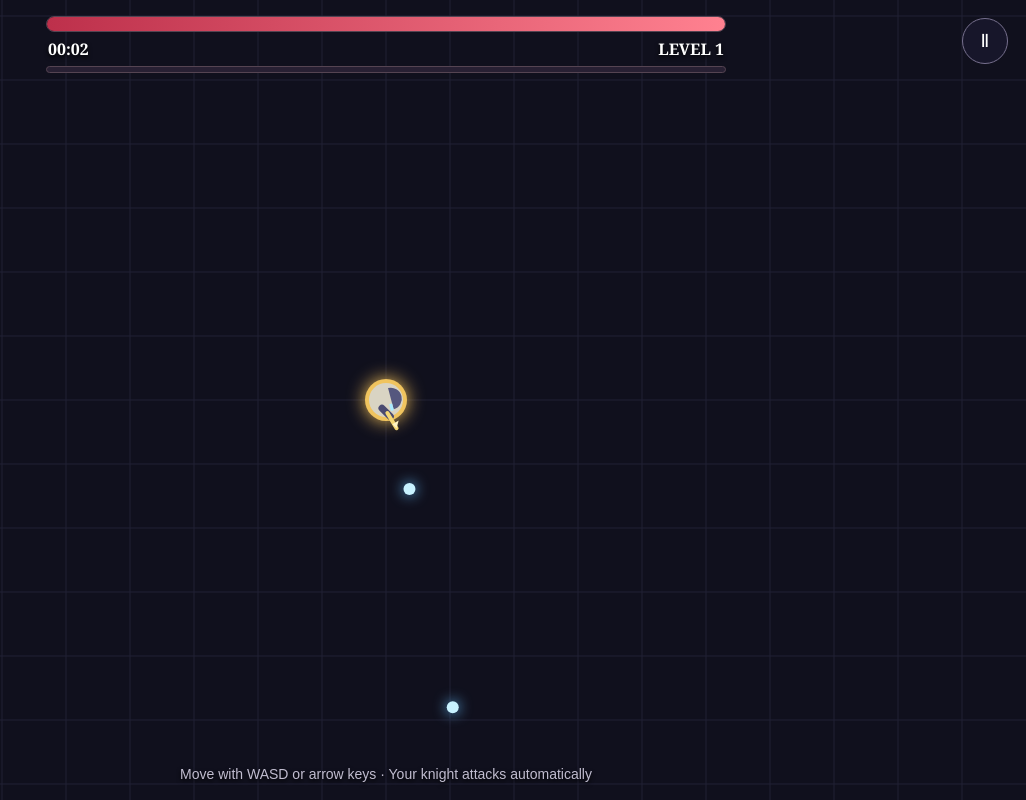
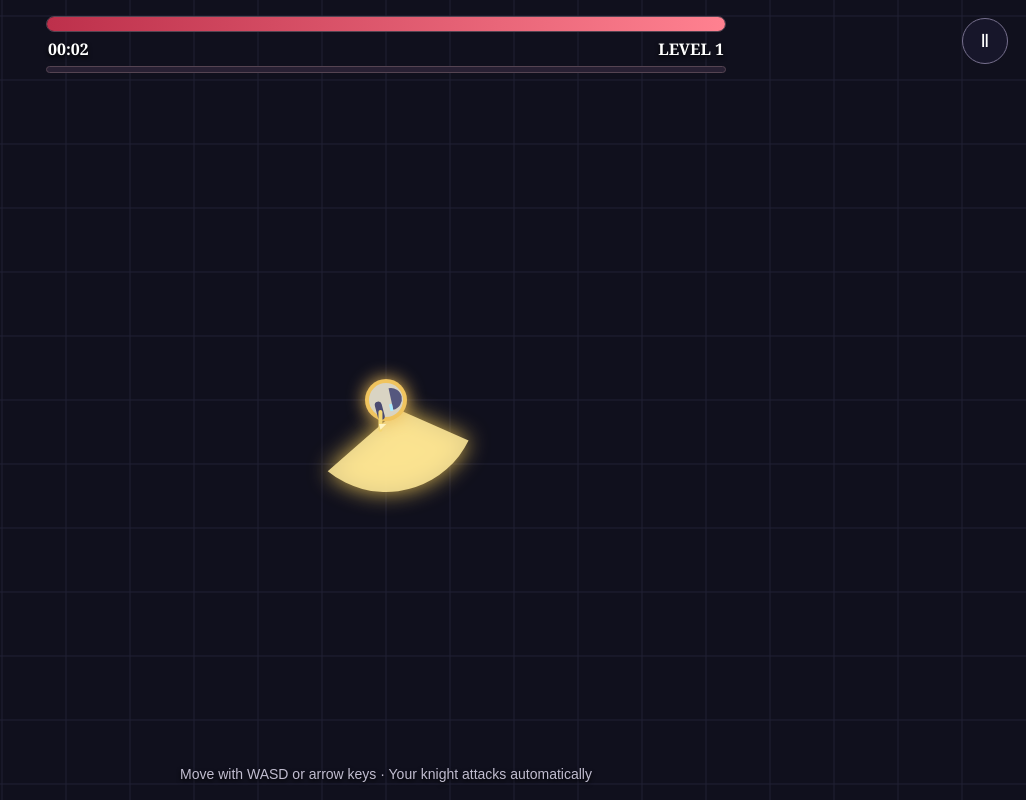
Before and after one commit to nathannguyen-dot/vamp-survivors, a plain HTML site: page index.html in a window 1280 px wide. Both pictures are taken after a click on the button "ENTER THE ARENA". Shown: the whole page, without its empty margins (254-1280 px from the left). Drawn offline with Linux system fonts and the light colour scheme.

Commit message:
Start with an auto-aiming sword slash and add laser as an unlockable upgrade

```diff
--- a/index.html
+++ b/index.html
@@ -28,55 +28,60 @@ addEventListener('resize',resize);resize();
 const keys={};
 addEventListener('keydown',e=>{keys[e.key.toLowerCase()]=true;if(e.key.startsWith('Arrow'))e.preventDefault()});
 addEventListener('keyup',e=>keys[e.key.toLowerCase()]=false);
-let active=false,paused=false,player=null,enemies=[],gems=[],shots=[],particles=[],elapsed=0,spawnClock=0,fireClock=0,last=0;
+let active=false,paused=false,player=null,enemies=[],gems=[],particles=[],elapsed=0,spawnClock=0,slashClock=0,slashVisual=0,laserClock=0,laserBeam=null,last=0;
 const rand=(a,b)=>a+Math.random()*(b-a),dist=(a,b)=>Math.hypot(a.x-b.x,a.y-b.y);
 function startGame(){
-  player={x:0,y:0,r:17,hp:100,maxHp:100,speed:225,damage:24,rate:.48,level:1,xp:0,next:25,magnet:115,aimAngle:0};
-  enemies=[];gems=[];shots=[];particles=[];elapsed=0;spawnClock=0;fireClock=.2;active=true;paused=false;
+  player={x:0,y:0,r:17,hp:100,maxHp:100,speed:225,damage:24,slashRate:.62,slashRange:92,level:1,xp:0,next:25,magnet:115,aimAngle:0,laserLevel:0,laserDamage:28,laserRate:1.15};
+  enemies=[];gems=[];particles=[];elapsed=0;spawnClock=0;slashClock=.2;slashVisual=0;laserClock=.4;laserBeam=null;active=true;paused=false;
   $('title').textContent='KNIGHTS OF THE HOLLOW';$('subtitle').textContent='A fantasy survival trial';$('start').textContent='ENTER THE ARENA';
-  $('menu').classList.add('hidden');$('levelup').classList.add('hidden');$('pause').textContent='Ⅱ';updateHud();
-  spawnEnemy();last=performance.now();
+  $('menu').classList.add('hidden');$('levelup').classList.add('hidden');$('pause').textContent='Ⅱ';updateHud();spawnEnemy();last=performance.now();
 }
 $('start').addEventListener('click',e=>{e.preventDefault();startGame()});
 $('pause').addEventListener('click',()=>{if(!active)return;paused=!paused;$('pause').textContent=paused?'▶':'Ⅱ';last=performance.now()});
 function spawnEnemy(){const a=Math.random()*Math.PI*2,r=Math.max(w,h)*.62+50,hp=34+elapsed*.8;enemies.push({x:player.x+Math.cos(a)*r,y:player.y+Math.sin(a)*r,r:Math.random()<.14?19:13,hp,max:hp,speed:rand(42,65)+elapsed*.15,flash:0})}
 function burst(x,y,color,n=7){for(let i=0;i<n;i++){const a=Math.random()*Math.PI*2,s=rand(20,130);particles.push({x,y,vx:Math.cos(a)*s,vy:Math.sin(a)*s,life:rand(.2,.65),color})}}
 function finish(){active=false;$('title').textContent='THE HOLLOW CLAIMS YOU';$('subtitle').textContent='Survived '+formatTime(elapsed)+' · Level '+player.level;$('start').textContent='TRY AGAIN';$('menu').classList.remove('hidden')}
-const blessings=[['Honed Steel','Deal more damage',p=>p.damage+=9],['Fleet Footwork','Move faster',p=>p.speed*=1.16],['Quick Draw','Attack faster',p=>p.rate*=.78],['Silver Heart','Restore 25 health',p=>{p.maxHp+=25;p.hp=Math.min(p.maxHp,p.hp+35)}],['Lantern Charm','Collect gems from farther away',p=>p.magnet+=70],['Swift Arrows','Projectiles fly faster',p=>p.shotSpeed+=130]];
-function chooseBlessing(){paused=true;const box=$('choices');box.replaceChildren();[...blessings].sort(()=>Math.random()-.5).slice(0,3).forEach(item=>{const b=document.createElement('button');b.className='choice';b.innerHTML='<b>'+item[0]+'</b>'+item[1];b.onclick=()=>{item[2](player);$('levelup').classList.add('hidden');paused=false;last=performance.now()};box.appendChild(b)});$('levelup').classList.remove('hidden')}
+const blessings=[
+  {name:'Honed Steel',desc:'Deal more damage with your sword',apply:p=>p.damage+=9},
+  {name:'Fleet Footwork',desc:'Move faster',apply:p=>p.speed*=1.16},
+  {name:'Swift Slash',desc:'Slash more often and farther',apply:p=>{p.slashRate*=.84;p.slashRange+=12}},
+  {name:'Silver Heart',desc:'Restore health and raise max health',apply:p=>{p.maxHp+=25;p.hp=Math.min(p.maxHp,p.hp+35)}},
+  {name:'Lantern Charm',desc:'Collect gems from farther away',apply:p=>p.magnet+=70},
+  {name:'Laser Rune',desc:'Unlock a piercing laser beam',available:p=>p.laserLevel===0,apply:p=>{p.laserLevel=1}},
+  {name:'Focused Laser',desc:'Increase laser damage and fire rate',available:p=>p.laserLevel>0,apply:p=>{p.laserLevel++;p.laserDamage+=18;p.laserRate*=.82}}
+];
+function chooseBlessing(){paused=true;const box=$('choices');box.replaceChildren();const available=blessings.filter(b=>!b.available||b.available(player));[...available].sort(()=>Math.random()-.5).slice(0,3).forEach(item=>{const b=document.createElement('button');b.className='choice';b.innerHTML='<b>'+item.name+'</b>'+item.desc;b.onclick=()=>{item.apply(player);$('levelup').classList.add('hidden');paused=false;last=performance.now()};box.appendChild(b)});$('levelup').classList.remove('hidden')}
 function updateHud(){$('hp').style.width=Math.max(0,player.hp/player.maxHp*100)+'%';$('xp').style.width=player.xp/player.next*100+'%';$('level').textContent='LEVEL '+player.level;$('clock').textContent=formatTime(elapsed)}
 function formatTime(s){return String(Math.floor(s/60)).padStart(2,'0')+':'+String(Math.floor(s%60)).padStart(2,'0')}
+function nearestEnemy(){let target=null,best=Infinity;for(const e of enemies){const d=dist(player,e);if(d<best){best=d;target=e}}return target}
+function slashAttack(target){const a=Math.atan2(target.y-player.y,target.x-player.x);player.aimAngle=a;slashVisual=.24;const halfArc=.9;for(const e of enemies){const d=dist(player,e);if(d>player.slashRange+e.r)continue;const angle=Math.atan2(e.y-player.y,e.x-player.x);let diff=Math.atan2(Math.sin(angle-a),Math.cos(angle-a));if(Math.abs(diff)<=halfArc){e.hp-=player.damage;e.flash=.12;burst(e.x,e.y,'#ffe49a',3)}}}
+function fireLaser(target){const a=Math.atan2(target.y-player.y,target.x-player.x);player.aimAngle=a;laserBeam={x1:player.x,y1:player.y,x2:target.x,y2:target.y,life:.2};target.hp-=player.laserDamage;target.flash=.12;burst(target.x,target.y,'#a9efff',5)}
 function update(dt){if(!active||paused)return;elapsed+=dt;
   const dx=(keys.d||keys.arrowright?1:0)-(keys.a||keys.arrowleft?1:0),dy=(keys.s||keys.arrowdown?1:0)-(keys.w||keys.arrowup?1:0),mag=Math.hypot(dx,dy)||1;
   player.x+=dx/mag*player.speed*dt;player.y+=dy/mag*player.speed*dt;
   spawnClock-=dt;if(spawnClock<=0){spawnEnemy();spawnClock=Math.max(.16,.72-elapsed*.005)}
-  fireClock-=dt;if(fireClock<=0&&enemies.length){let target=enemies[0],best=Infinity;for(const e of enemies){const d=dist(player,e);if(d<best){best=d;target=e}}const a=Math.atan2(target.y-player.y,target.x-player.x);player.aimAngle=a;shots.push({x:player.x,y:player.y,vx:Math.cos(a)*(player.shotSpeed||460),vy:Math.sin(a)*(player.shotSpeed||460),life:2});fireClock=player.rate}
+  slashClock-=dt;slashVisual=Math.max(0,slashVisual-dt);laserClock-=dt;if(laserBeam){laserBeam.life-=dt;if(laserBeam.life<=0)laserBeam=null}
+  const target=nearestEnemy();if(target){if(slashClock<=0){slashAttack(target);slashClock=player.slashRate}if(player.laserLevel>0&&laserClock<=0){fireLaser(target);laserClock=player.laserRate}}
   for(const e of enemies){const a=Math.atan2(player.y-e.y,player.x-e.x);e.x+=Math.cos(a)*e.speed*dt;e.y+=Math.sin(a)*e.speed*dt;e.flash=Math.max(0,e.flash-dt);if(dist(e,player)<e.r+player.r&&!e.flash){player.hp-=12;e.flash=.65;if(player.hp<=0){player.hp=0;finish();break}}}
-  for(let i=shots.length-1;i>=0;i--){const s=shots[i];s.x+=s.vx*dt;s.y+=s.vy*dt;s.life-=dt;let hit=s.life<=0;for(let j=enemies.length-1;j>=0&&!hit;j--){const e=enemies[j];if(dist(s,e)<e.r+6){e.hp-=player.damage;e.flash=.08;burst(e.x,e.y,'#b8eaff',4);hit=true;if(e.hp<=0){gems.push({x:e.x,y:e.y,vx:rand(-20,20),vy:rand(-20,20)});enemies.splice(j,1)}}}if(hit)shots.splice(i,1)}
+  for(let i=enemies.length-1;i>=0;i--){const e=enemies[i];if(e.hp<=0){gems.push({x:e.x,y:e.y,vx:rand(-20,20),vy:rand(-20,20)});enemies.splice(i,1)}}
   for(let i=gems.length-1;i>=0;i--){const g=gems[i],d=dist(g,player);if(d<player.magnet){const a=Math.atan2(player.y-g.y,player.x-g.x);g.vx+=Math.cos(a)*850*dt;g.vy+=Math.sin(a)*850*dt}g.x+=g.vx*dt;g.y+=g.vy*dt;if(dist(g,player)<player.r+9){gems.splice(i,1);player.xp+=10;if(player.xp>=player.next){player.xp-=player.next;player.level++;player.next=Math.floor(player.next*1.3);chooseBlessing()}}}
   for(let i=particles.length-1;i>=0;i--){const p=particles[i];p.x+=p.vx*dt;p.y+=p.vy*dt;p.life-=dt;if(p.life<=0)particles.splice(i,1)}updateHud()}
 function draw(){ctx.clearRect(0,0,w,h);ctx.fillStyle='#10101d';ctx.fillRect(0,0,w,h);if(!player)return;
   const ox=w/2-player.x,oy=h/2-player.y,grid=64;ctx.strokeStyle='#202035';ctx.lineWidth=1;for(let x=((ox%grid)+grid)%grid;x<w;x+=grid){ctx.beginPath();ctx.moveTo(x,0);ctx.lineTo(x,h);ctx.stroke()}for(let y=((oy%grid)+grid)%grid;y<h;y+=grid){ctx.beginPath();ctx.moveTo(0,y);ctx.lineTo(w,y);ctx.stroke()}
   ctx.save();ctx.translate(ox,oy);
   for(const g of gems){ctx.fillStyle='#76f0b2';ctx.shadowColor='#36e89a';ctx.shadowBlur=12;ctx.beginPath();ctx.moveTo(g.x,g.y-8);ctx.lineTo(g.x+6,g.y);ctx.lineTo(g.x,g.y+8);ctx.lineTo(g.x-6,g.y);ctx.closePath();ctx.fill();ctx.shadowBlur=0}
-  for(const s of shots){ctx.fillStyle='#c8f2ff';ctx.shadowColor='#67bfff';ctx.shadowBlur=14;ctx.beginPath();ctx.arc(s.x,s.y,6,0,Math.PI*2);ctx.fill();ctx.shadowBlur=0}
   for(const e of enemies){ctx.fillStyle=e.flash?'#fff':'#71384f';ctx.beginPath();ctx.arc(e.x,e.y,e.r,0,Math.PI*2);ctx.fill();ctx.fillStyle='#e7b9a2';ctx.beginPath();ctx.arc(e.x,e.y-3,e.r*.52,0,Math.PI*2);ctx.fill();if(e.max>40){ctx.fillStyle='#351827';ctx.fillRect(e.x-14,e.y-e.r-10,28,4);ctx.fillStyle='#ec7486';ctx.fillRect(e.x-14,e.y-e.r-10,28*Math.max(0,e.hp/e.max),4)}}
   for(const p of particles){ctx.globalAlpha=Math.max(0,p.life*2);ctx.fillStyle=p.color;ctx.fillRect(p.x,p.y,4,4)}ctx.globalAlpha=1;
+  if(laserBeam){ctx.globalAlpha=Math.min(1,laserBeam.life*7);ctx.strokeStyle='#c9f8ff';ctx.lineWidth=11;ctx.shadowColor='#46cfff';ctx.shadowBlur=24;ctx.beginPath();ctx.moveTo(laserBeam.x1,laserBeam.y1);ctx.lineTo(laserBeam.x2,laserBeam.y2);ctx.stroke();ctx.shadowBlur=0;ctx.strokeStyle='#fff';ctx.lineWidth=3;ctx.beginPath();ctx.moveTo(laserBeam.x1,laserBeam.y1);ctx.lineTo(laserBeam.x2,laserBeam.y2);ctx.stroke();ctx.globalAlpha=1}
+  if(slashVisual>0){ctx.save();ctx.translate(player.x,player.y);ctx.rotate(player.aimAngle);ctx.globalAlpha=Math.min(1,slashVisual*5);ctx.fillStyle='#ffe99a';ctx.shadowColor='#ffd45b';ctx.shadowBlur=22;ctx.beginPath();ctx.moveTo(12,-10);ctx.arc(0,0,player.slashRange,-.9,.9);ctx.closePath();ctx.fill();ctx.globalAlpha=1;ctx.shadowBlur=0;ctx.restore()}
   // Knight body and helmet.
-  ctx.shadowColor='#f5c35b';ctx.shadowBlur=18;ctx.fillStyle='#f0c45e';ctx.beginPath();ctx.arc(player.x,player.y,player.r+4,0,Math.PI*2);ctx.fill();ctx.shadowBlur=0;
-  ctx.fillStyle='#d9d4c3';ctx.beginPath();ctx.arc(player.x,player.y,player.r,0,Math.PI*2);ctx.fill();
-  // Rotate the sword so its point follows the direction of the auto-aimed shot.
-  ctx.save();ctx.translate(player.x,player.y);ctx.rotate(player.aimAngle);
-  ctx.strokeStyle='#4a4a70';ctx.lineWidth=7;ctx.lineCap='round';ctx.beginPath();ctx.moveTo(7,6);ctx.lineTo(17,0);ctx.stroke();
-  ctx.strokeStyle='#f4d774';ctx.lineWidth=4;ctx.beginPath();ctx.moveTo(13,2);ctx.lineTo(30,-3);ctx.stroke();
-  ctx.fillStyle='#fff4c2';ctx.beginPath();ctx.moveTo(30,-3);ctx.lineTo(23,-7);ctx.lineTo(25,0);ctx.closePath();ctx.fill();
-  ctx.restore();
-  // Helmet visor also faces the target.
-  ctx.save();ctx.translate(player.x,player.y);ctx.rotate(player.aimAngle);ctx.fillStyle='#55577e';ctx.beginPath();ctx.arc(0,-5,11,Math.PI,0);ctx.fill();ctx.fillStyle='#a9eaff';ctx.fillRect(5,-5,7,3);ctx.restore();
-  ctx.restore()}
+  ctx.shadowColor='#f5c35b';ctx.shadowBlur=18;ctx.fillStyle='#f0c45e';ctx.beginPath();ctx.arc(player.x,player.y,player.r+4,0,Math.PI*2);ctx.fill();ctx.shadowBlur=0;ctx.fillStyle='#d9d4c3';ctx.beginPath();ctx.arc(player.x,player.y,player.r,0,Math.PI*2);ctx.fill();
+  // Sword follows the auto-aimed slash/laser direction.
+  ctx.save();ctx.translate(player.x,player.y);ctx.rotate(player.aimAngle);const swing=slashVisual>0?Math.sin((slashVisual/.24)*Math.PI)*.65:0;ctx.rotate(swing);ctx.strokeStyle='#4a4a70';ctx.lineWidth=7;ctx.lineCap='round';ctx.beginPath();ctx.moveTo(7,6);ctx.lineTo(17,0);ctx.stroke();ctx.strokeStyle='#f4d774';ctx.lineWidth=4;ctx.beginPath();ctx.moveTo(13,2);ctx.lineTo(30,-3);ctx.stroke();ctx.fillStyle='#fff4c2';ctx.beginPath();ctx.moveTo(30,-3);ctx.lineTo(23,-7);ctx.lineTo(25,0);ctx.closePath();ctx.fill();ctx.restore();
+  ctx.save();ctx.translate(player.x,player.y);ctx.rotate(player.aimAngle);ctx.fillStyle='#55577e';ctx.beginPath();ctx.arc(0,-5,11,Math.PI,0);ctx.fill();ctx.fillStyle='#a9eaff';ctx.fillRect(5,-5,7,3);ctx.restore();ctx.restore()}
 function loop(now){const dt=Math.min(.04,Math.max(0,(now-last)/1000));last=now;update(dt);draw();requestAnimationFrame(loop)}
 // Keep the menu visible until the player's click starts a fresh run.
-player={x:0,y:0,r:17,aimAngle:0};draw();requestAnimationFrame(loop);
+player={x:0,y:0,r:17,aimAngle:0,slashRange:92};draw();requestAnimationFrame(loop);
 </script>
 </body>
 </html>
```
